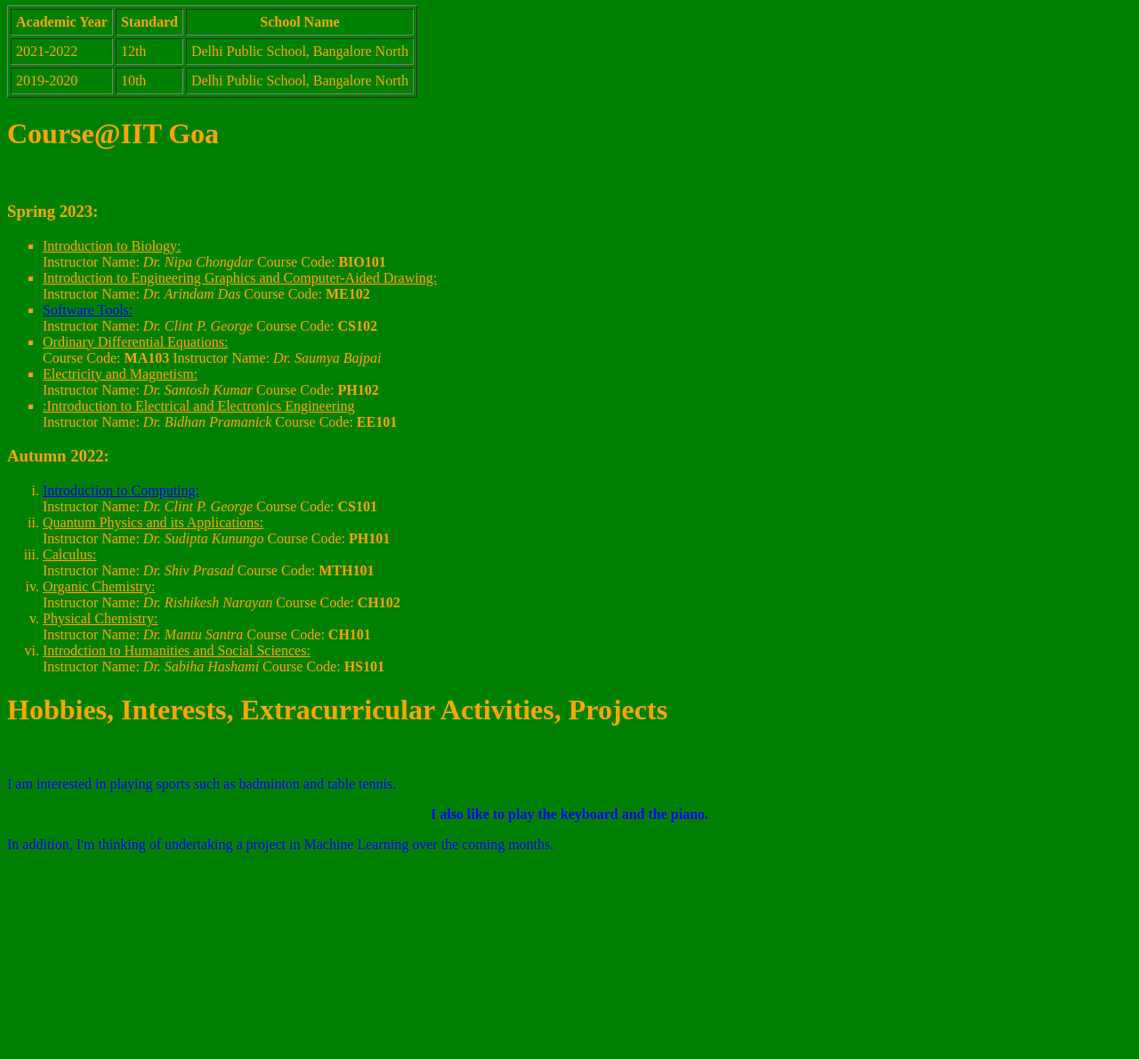
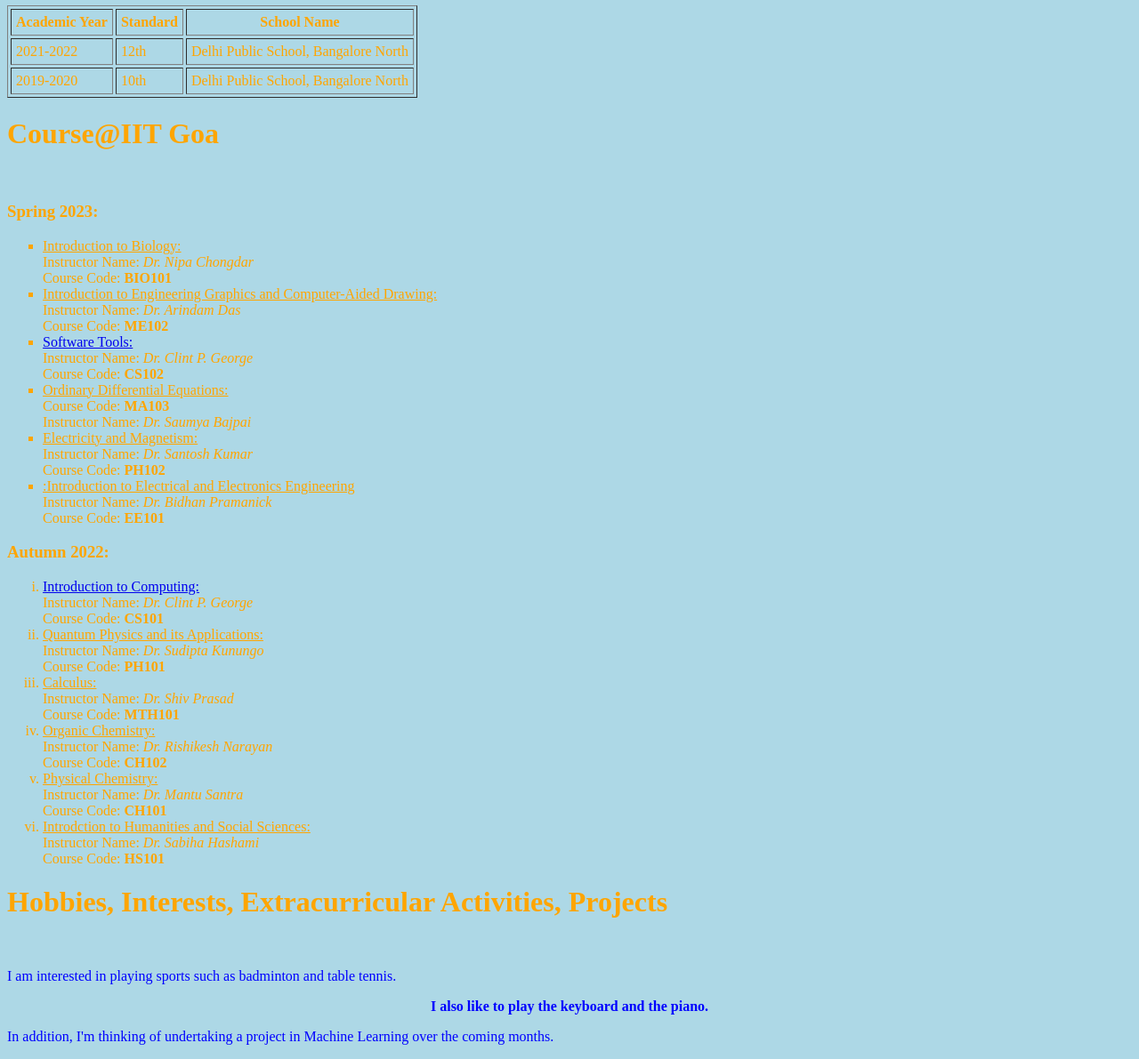
Before and after one commit to udaypnayar/udaypnayar.github.io, a plain HTML site: page index.html in a window 1280 px wide. Shown: the part 571-1762 px from the top of the page at 89% size. Before the commit the page ends 1546 px from the top, so only its background shows below. Drawn offline with Linux system fonts and the light colour scheme.

Commit message:
Update index.html

```diff
--- a/index.html
+++ b/index.html
@@ -19,7 +19,7 @@ color: blue;
 		<title>This is my GitHub profile page.</title>
 	</head>
 
-	<body bgcolor="green" text="orange">
+	<body bgcolor="lightblue" text="orange">
 		<h1>About me</h1>
 		Name: <b>Uday Padmakumar Nayar</b> <br>
 		<img src="https://img.freepik.com/free-vector/it-takes-two-tango-idiom_1308-17930.jpg?w=900&t=st=1683525145~exp=1683525745~hmac=ad901f0c2a1258d98288d96f096ade3e556f98be09975806ea585bb3fa5fd3fd" alt="Profile image not found">
@@ -59,32 +59,32 @@ color: blue;
 		<h3>Spring 2023:</h3>
 		<ul type="square">
 			<li><u>Introduction to Biology:</u> <br>
-				Instructor Name: <i>Dr. Nipa Chongdar</i>
+				Instructor Name: <i>Dr. Nipa Chongdar</i><br>
 				Course Code: <b>BIO101</b>
 			</li>
 
 			<li><u>Introduction to Engineering Graphics and Computer-Aided Drawing:</u> <br>
-				Instructor Name: <i>Dr. Arindam Das</i>
+				Instructor Name: <i>Dr. Arindam Das</i><br>
 				Course Code: <b>ME102</b>
 			</li>
 
 			<li><u><a href="https://clintpgeorge.github.io/cs-102/spring-2023/">Software Tools:</a></u> <br>
-				Instructor Name: <i>Dr. Clint P. George</i>
+				Instructor Name: <i>Dr. Clint P. George</i><br>
 				Course Code: <b>CS102</b>
 			</li>
 
 			<li><u>Ordinary Differential Equations:</u> <br>
-				Course Code: <b>MA103</b>
+				Course Code: <b>MA103</b><br>
 				Instructor Name: <i>Dr. Saumya Bajpai</i>
 			</li>
 
 			<li><u>Electricity and Magnetism:</u> <br>
-				Instructor Name: <i>Dr. Santosh Kumar</i>
+				Instructor Name: <i>Dr. Santosh Kumar</i><br>
 				Course Code: <b>PH102</b>
 			</li>
 
 			<li><u>:Introduction to Electrical and Electronics Engineering</u> <br>
-				Instructor Name: <i>Dr. Bidhan Pramanick</i>
+				Instructor Name: <i>Dr. Bidhan Pramanick</i><br>
 				Course Code: <b>EE101</b>
 
 			</li>
@@ -94,37 +94,37 @@ color: blue;
 		<ol type='i'>
 
 			<li><u><a href="https://clintpgeorge.github.io/cs-101/autumn-2022/">Introduction to Computing:</u></a><br>
-				Instructor Name: <i>Dr. Clint P. George</i>
+				Instructor Name: <i>Dr. Clint P. George</i><br>
 				Course Code: <b>CS101</b>
 			</li>
 
 
 			<li><u>Quantum Physics and its Applications:</u> <br>
-				Instructor Name: <i>Dr. Sudipta Kunungo</i>
+				Instructor Name: <i>Dr. Sudipta Kunungo</i><br>
 				Course Code: <b>PH101</b>
 			</li>
 
 
 			<li><u>Calculus:</u> <br>
-				Instructor Name: <i>Dr. Shiv Prasad</i>
+				Instructor Name: <i>Dr. Shiv Prasad</i><br>
 				Course Code: <b>MTH101</b>
 			</li>
 
 
 			<li><u>Organic Chemistry:</u> <br>
-				Instructor Name: <i>Dr. Rishikesh Narayan</i>
+				Instructor Name: <i>Dr. Rishikesh Narayan</i><br>
 				Course Code: <b>CH102</b>
 			</li>
 
 
 			<li><u>Physical Chemistry:</u> <br>
-				Instructor Name: <i>Dr. Mantu Santra</i>
+				Instructor Name: <i>Dr. Mantu Santra</i><br>
 				Course Code: <b>CH101</b>
 			</li>
 
 
 			<li><u>Introdction to Humanities and Social Sciences:</u> <br>
-				Instructor Name: <i>Dr. Sabiha Hashami</i>
+				Instructor Name: <i>Dr. Sabiha Hashami</i><br>
 				Course Code: <b>HS101</b>
 			</li>
 
```
